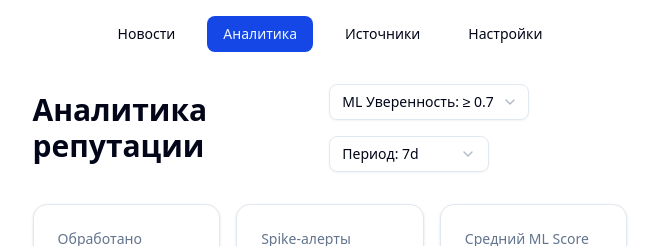
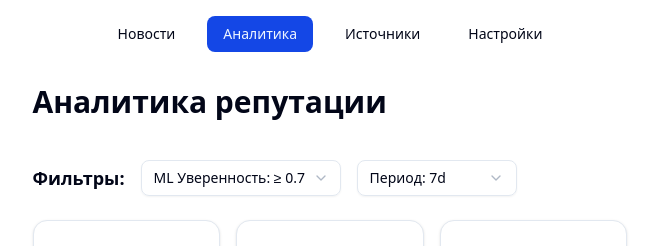
Before and after one commit to Super1Leonardo/team-project, a SvelteKit app in the folder web/: page /analytics in a window 1280 px wide. Shown: the top 246 px of the page, without its empty margins (310-968 px from the left). Built offline with nearby package versions, Linux system fonts and the light colour scheme; no server answers.

Commit message:
feat(web): modify /analytics page's layout

```diff
--- a/web/src/routes/analytics/+page.svelte
+++ b/web/src/routes/analytics/+page.svelte
@@ -14,11 +14,14 @@
 	let chartData = $derived(data.timeline.filter((day: any) => day.mlConfidence >= minMlScore));
 </script>
 
-<div class="container mx-auto flex max-w-6xl animate-in flex-col gap-6 py-6 duration-500 fade-in">
-	<div class="flex flex-col gap-4 sm:flex-row sm:items-center sm:justify-between">
+<div
+	class="container mx-auto flex max-w-6xl animate-in flex-col gap-6 pt-4 pb-6 duration-500 fade-in"
+>
 	<Heading>Аналитика репутации</Heading>
 
-		<div class="flex flex-wrap gap-4">
+	<div class="flex items-center flex-wrap gap-4">
+		<div class="text-lg font-semibold">Фильтры:</div>
+
 		<Select.Root type="single" bind:value={minMlScoreStr}>
 			<Select.Trigger class="w-50">
 				ML Уверенность: &ge; {minMlScoreStr}
@@ -40,7 +43,6 @@
 				<Select.Item value="30d">За 30 дней</Select.Item>
 			</Select.Content>
 		</Select.Root>
-		</div>
 	</div>
 
 	<div class="grid grid-cols-1 gap-4 md:grid-cols-3">
```
Lines whose indentation alone changed are shown as unchanged.
